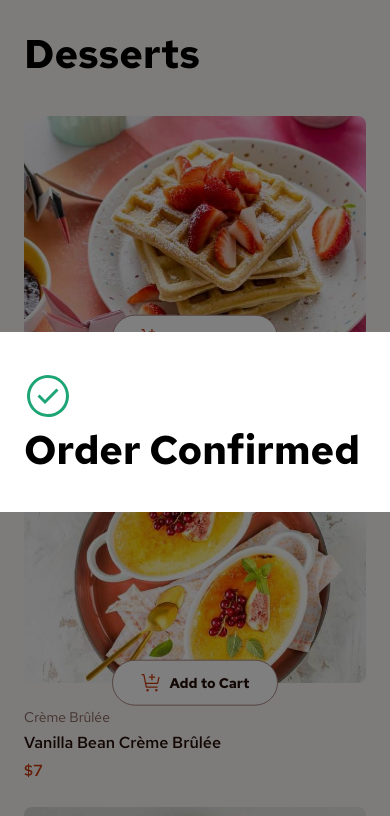
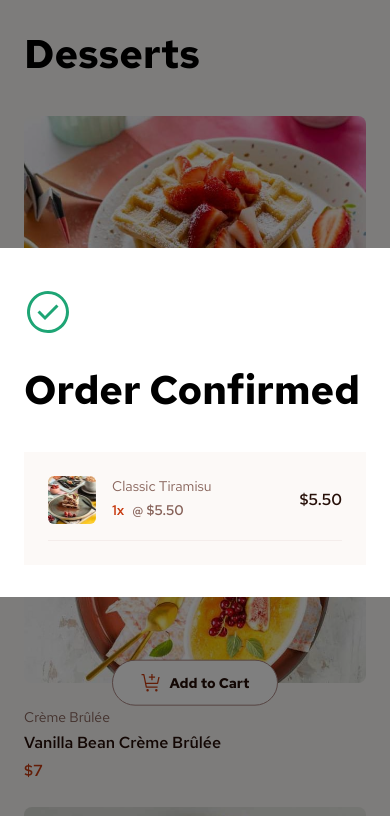
Before and after one commit to EdwardShanahan9/product_list_with_cart, a React (Vite) app: page / in a window 390 px wide. Shown: the top 816 px of the page. Built offline with nearby package versions, Linux system fonts and the light colour scheme.

Commit message:
Style OrderConfirmed list item for mobile devices

```diff
--- a/src/components/OrderConfirmed/OrderConfirmed.jsx
+++ b/src/components/OrderConfirmed/OrderConfirmed.jsx
@@ -1,12 +1,40 @@
 import ConfirmIcon from "../../assets/images/icon-order-confirmed.svg";
-
+import ThumbnailImage from "../../assets/images/image-tiramisu-thumbnail.jpg";
 const OrderConfirmed = () => {
   return (
     <div className="absolute left-0 top-0 flex items-center justify-center bg-black/50 h-full w-full">
       <div className="bg-white w-full pt-10 px-6">
-        <img className="" src={ConfirmIcon} alt="Tick Icon" />
+        <img className="mb-6" src={ConfirmIcon} alt="Tick Icon" />
 
         <h1 className="text-4xl font-primaryBold mb-8">Order Confirmed</h1>
+
+        <ul className="p-6 bg-rose50 mb-8">
+          <li className="flex items-center justify-between pb-4 border-b border-rose100">
+            <div className="flex items-center">
+              <img
+                className="w-12 h-12 rounded-md mr-4"
+                src={ThumbnailImage}
+                alt="Thumbnail Image"
+              />
+
+              <div className="flex direction flex-col">
+                <h2 className="mb-1 text-sm text-rose500">Classic Tiramisu</h2>
+
+                <div className="flex">
+                  <h2 className="mb-1 text-sm font-primaryMedium text-primary mr-2">
+                    1x
+                  </h2>
+
+                  <h3 className="text-rose500 text-sm font-primaryMedium">
+                    @ $5.50
+                  </h3>
+                </div>
+              </div>
+            </div>
+
+            <h3 className="text-rose900 font-primaryMedium text-base">$5.50</h3>
+          </li>
+        </ul>
       </div>
     </div>
   );
```
Also changed, not shown: src/assets/images/image-tiramisu-thumbnail.jpg (renamed from public/assets/images/image-tiramisu-thumbnail.jpg).
